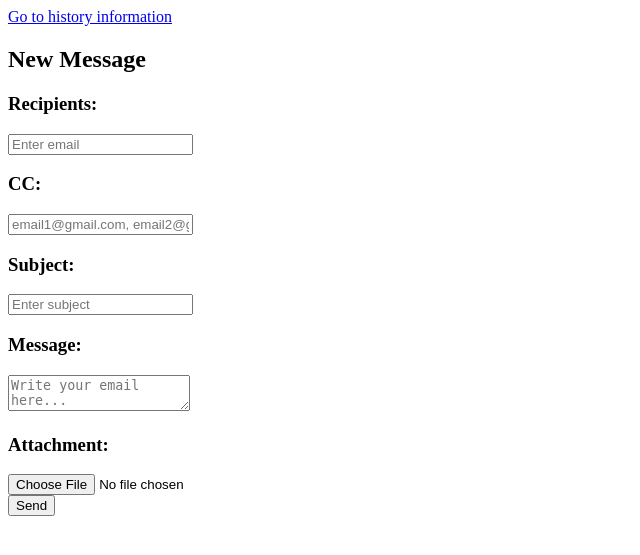
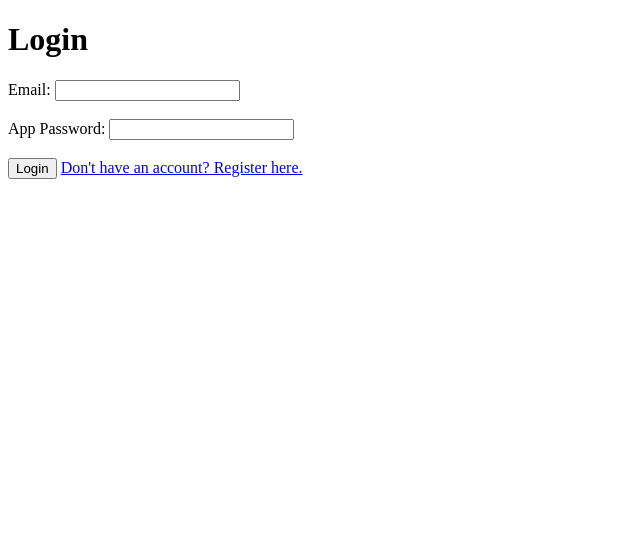
Before and after one commit to sebasuarezt7/smtp-email-client-django, a Django app: page / in a window 1280 px wide. Shown: the top 555 px of the page, without its empty margins (0-640 px from the left). Run offline with Django 5.2, Linux system fonts and the light colour scheme.

Commit message:
Implementations version 1

```diff
--- a/mailapp/templates/mailapp/history.html
+++ b/mailapp/templates/mailapp/history.html
@@ -10,7 +10,7 @@
 
     <a href="/">Back to Send Email</a>
 
-    {% if emails %}
+    {% if emails%}
         <div>
 
         </div>
@@ -35,6 +35,7 @@
             </tr>
             {% endfor %}
         </table>
+
     {% else %}
         <p>No emails found.</p>
     {% endif %}
--- /dev/null
+++ b/mailapp/templates/mailapp/login.html
@@ -0,0 +1,29 @@
+<!DOCTYPE html>
+<html lang="en">
+<head>
+    <meta charset="UTF-8">
+    <meta name="viewport" content="width=device-width, initial-scale=1.0">
+    <title>Mail App</title>
+</head>
+<body>
+    <h1>Login</h1>
+
+    <form method="post">
+        {% csrf_token %}
+        <label for="sender">Email:</label>
+        <input type="email" id="sender" name="sender" required><br><br>
+
+        <label for="password">App Password:</label>
+        <input type="password" id="password" name="password" required><br><br>
+
+        <button type="submit">Login</button>
+
+        <a href="{% url 'register' %}">Don't have an account? Register here.</a>
+
+    </form>
+
+    {% if error %}
+        <p style="color: red;">{{ error }}</p>
+    {% endif %}
+</body>
+</html>
--- a/mailapp/urls.py
+++ b/mailapp/urls.py
@@ -1,6 +1,8 @@
 from django.urls import path
 from . import views
 urlpatterns = [
-    path('', views.home, name='home'),
-    path('history/', views.history,  name='history')
+    path('', views.login, name='login'),
+    path('home/', views.home, name='home'),
+    path('history/', views.history,  name='history'),
+    path('register/', views.register, name='register'),
 ]
--- a/mailapp/views.py
+++ b/mailapp/views.py
@@ -1,10 +1,17 @@
-from django.shortcuts import render
-from .models import Mail
+from django.shortcuts import redirect, render
+from .models import Mail, User
 from .services import send_email_service
+import smtplib
+import ssl
 
 
 def home(request):
+    if  'is_authenticated' not in request.session or not request.session['is_authenticated']:
+        return render(request, 'mailapp/login.html')
+
     if request.method == 'POST':
+        sender = request.session['sender']
+        password = request.session['password']
         recipient = request.POST.get('recipients')
         subject = request.POST.get('subject')
         body = request.POST.get('body')
@@ -16,7 +23,7 @@ def home(request):
             cc_list = [email.strip() for email in cc_raw.split(',') if email.strip()]
 
         success, message = send_email_service(
-            recipient, subject, body, cc_list, attachment
+            sender, password, recipient, subject, body, cc_list, attachment
         )
 
         if success:
@@ -32,5 +39,30 @@ def home(request):
 
 
 def history(request):
-    emails = Mail.objects.all().order_by('-sent_at')
+    emails = Mail.objects.filter(sender=request.session['sender']).order_by('-sent_at')
     return render(request, 'mailapp/history.html', {'emails': emails})
+
+def login(request):
+    if request.method == 'POST':
+        sender = request.POST.get('sender')
+        password = request.POST.get('password')
+        try:
+            with smtplib.SMTP_SSL('smtp.gmail.com', 465, context=ssl.create_default_context()) as smtp:
+                smtp.login(sender, password) #Authenticate with the SMTP server using the sender's email and app password
+                request.session['sender'] = sender
+                request.session['password'] = password
+                request.session['is_authenticated'] = True
+                return redirect('home')
+        except Exception as e:
+            return render(request, 'mailapp/login.html', {'error': str('Login failed: ' + str(e))})
+    return render(request, 'mailapp/login.html')
+
+def register(request):
+    if request.method == 'POST':
+        sender = request.POST.get('sender')
+        password = request.POST.get('password')
+        if User.objects.filter(sender=sender).exists():
+            return render(request, 'mailapp/login.html', {'error': 'Email already registered.'})
+        User.objects.create(sender=sender, password=password)
+        return redirect('login')
+    return render(request, 'mailapp/register.html')
```
Also changed, not shown: config/settings.py (+3 -15 lines), mailapp/models.py (+8 -0 lines), mailapp/services.py (+21 -5 lines), mailapp/templates/mailapp/register.html (added, +20 -0 lines), mailapp/migrations/0001_initial.py, mailapp/migrations/0002_userprofile.py (added), mailapp/migrations/0003_rename_userprofile_user.py (added).
